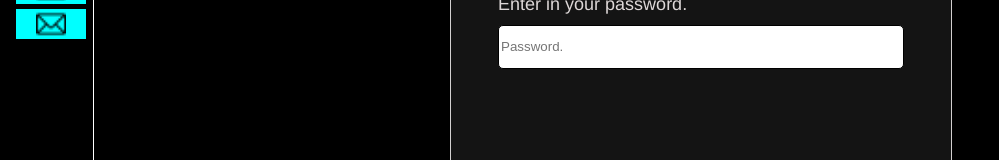
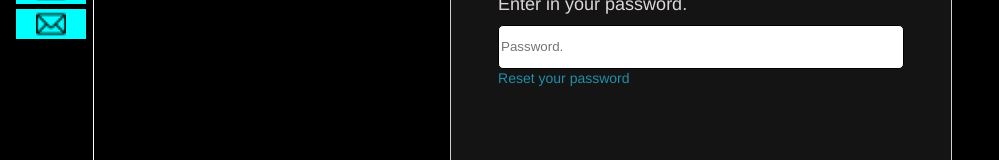
Before and after one commit to Ejswarrior/hookset, a Next.js app: page /login in a window 1280 px wide. Shown: the part 290-450 px from the top of the page, without its empty margins (0-999 px from the left). Built offline with nearby package versions, Linux system fonts and the light colour scheme.

Commit message:
finished login and textlink component

```diff
--- a/app/login/page.tsx
+++ b/app/login/page.tsx
@@ -3,6 +3,7 @@
 import TextInput from "@/components/BasicComponents/TextInput/TextInput";
 import loginStyles from './login.module.scss';
 import ButtonPrimary from "@/components/BasicComponents/Button/ButtonPrimary";
+import TextLink from "@/components/BasicComponents/TextLink/TextLink";
 
 export default function LoginPage() {
     return (
@@ -32,6 +33,7 @@ export default function LoginPage() {
                             id='textinput'
                             maxlength={35}
                         />
+                        <TextLink link='./google'>Reset your password</TextLink>
                     </div>
                 </div>
 
--- a/components/BasicComponents/Button/ButtonPrimary.tsx
+++ b/components/BasicComponents/Button/ButtonPrimary.tsx
@@ -1,6 +1,8 @@
-import buttonStyles from './button.module.scss'
+import buttonStyles from './button.module.scss';
+import { SurfaceProps } from '@/utils/SharedProps';
 
-export interface ButtonProps {
+
+export interface ButtonProps extends SurfaceProps {
     /*
      * Set Button Type
      */
@@ -24,16 +26,18 @@ export interface ButtonProps {
     /*
     onCLick Event handler for the button
     */
-    onClick?: (evt: React.MouseEvent<HTMLButtonElement>) => void
+    onClick?: (evt: React.MouseEvent<HTMLButtonElement>) => void;
 }
 
 export default function ButtonPrimary(props: ButtonProps) {
 
-    const {type, disabled, children, variation, tabIndex, ...rest} = props
+    const {type, disabled, children, variation, tabIndex, surface, ...rest} = props;
 
-    const buttonVariation = [buttonStyles.button]
+    const buttonVariation = [buttonStyles.button];
 
-    if (variation === 'secondary') buttonVariation.push(buttonStyles.secondary)
+    if (variation === 'secondary') buttonVariation.push(buttonStyles.secondary);
+
+    if (surface === 'dark') buttonVariation.push(buttonStyles.dark);
 
     return (
         <div>
--- a/components/BasicComponents/TextInput/TextInput.tsx
+++ b/components/BasicComponents/TextInput/TextInput.tsx
@@ -1,6 +1,7 @@
+import { SurfaceProps } from '@/utils/SharedProps';
 import inputStyles from './input.module.scss'
 
-interface TextInputProps {
+interface TextInputProps extends SurfaceProps{
     type: 'email' | 'text' | 'password';
     placeholder?: string;
     name?: string;
@@ -14,7 +15,7 @@ interface TextInputProps {
 }
 export default function TextInput(props: TextInputProps) {
 
-    const {type, placeholder, name, id, required, helperText, disabled, error, onChange} = props
+    const {type, placeholder, name, id, required, helperText, disabled, error, onChange, surface = 'light'} = props
 
     const inputs = [inputStyles.inputContainer]
 
@@ -22,9 +23,11 @@ export default function TextInput(props: TextInputProps) {
 
     if (error) inputs.push(inputStyles.error)
 
+    if (surface === 'dark') inputs.push(inputStyles.dark)
+
     return (
         <div className={inputs.join(' ')}>
-                        {helperText && <label className={inputStyles.helperText}>{helperText}</label>}
+            {helperText && <label className={inputStyles.helperText}>{helperText}</label>}
 
             <input
                 placeholder={placeholder}
--- a/components/BasicComponents/TextInput/input.module.scss
+++ b/components/BasicComponents/TextInput/input.module.scss
@@ -36,6 +36,13 @@ $-hookset-disabled-color-onlight: rgb(133, 129, 129);
         }
     }
 
+    &.dark {
+
+        .helperText {
+            color: white;
+        }
+    }
+
     &.error {
         border: 1px $-hookset-error-color-ondark solid;
 
--- /dev/null
+++ b/components/BasicComponents/TextLink/TextLink.module.scss
@@ -0,0 +1,9 @@
+@use '../../utils.scss' as *;
+
+.textLink {
+    text-decoration: none;
+    color: #23aecdcc;
+    font-family:'Franklin Gothic Medium', 'Arial Narrow', Arial, sans-serif;
+    font-size: 14px;
+    font-weight: 500;
+}
--- /dev/null
+++ b/components/BasicComponents/TextLink/TextLink.tsx
@@ -0,0 +1,22 @@
+import { SurfaceProps } from "@/utils/SharedProps";
+import { Url } from "url";
+import styles from './TextLink.module.scss';
+
+export interface TextLinkProps extends SurfaceProps {
+    /*
+    * Provider a link url for the TextLink
+    */
+    link: string;
+    /*
+    * Textlink's text content
+    */
+    children: React.ReactNode;
+}
+
+export default function TextLink(props: TextLinkProps) {
+    const {link, children} = props;
+
+    return (
+        <a className={styles.textLink} href={link}>{children}</a>
+    )
+}
--- /dev/null
+++ b/components/utils.scss
@@ -0,0 +1,5 @@
+@mixin font-style {
+    font-family:'Franklin Gothic Medium', 'Arial Narrow', Arial, sans-serif;
+    font-size: 18px;
+    font-weight: 500;
+}
--- /dev/null
+++ b/utils/SharedProps.ts
@@ -0,0 +1,3 @@
+export interface SurfaceProps {
+    surface?: 'light' | 'dark'
+}
```
Also changed, not shown: components/BasicComponents/SearchInput/SearchInput.tsx (+5 -2 lines), components/BasicComponents/SelectOptions/SelectOptions.tsx (added, +15 -0 lines), app/create-account/CreateAccount.tsx (added), components/BasicComponents/Button/button.module.scss (indentation only).
